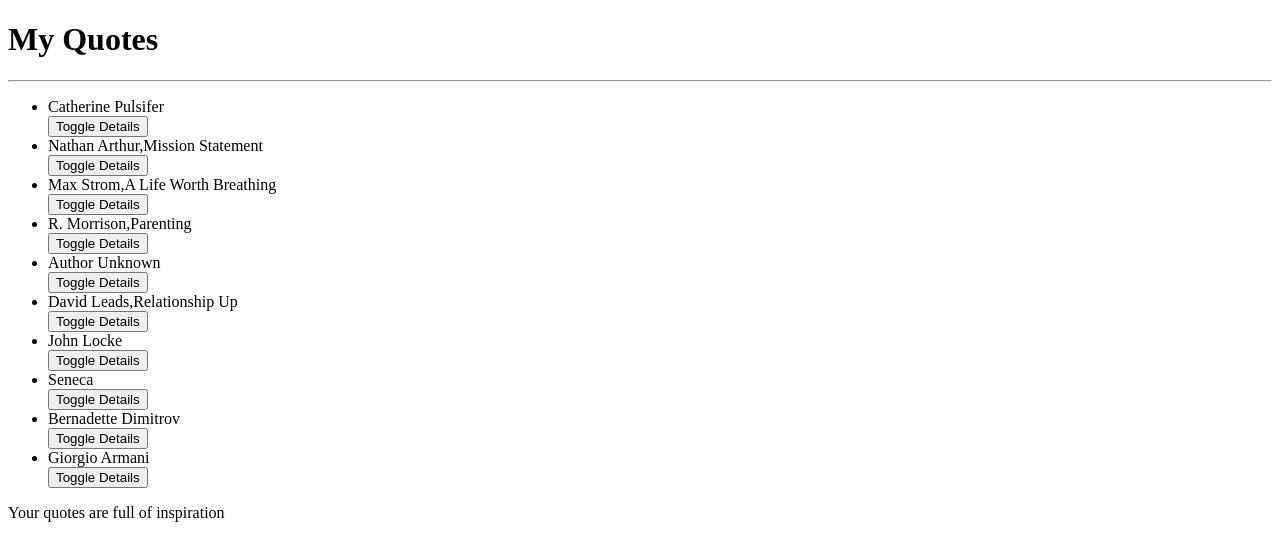
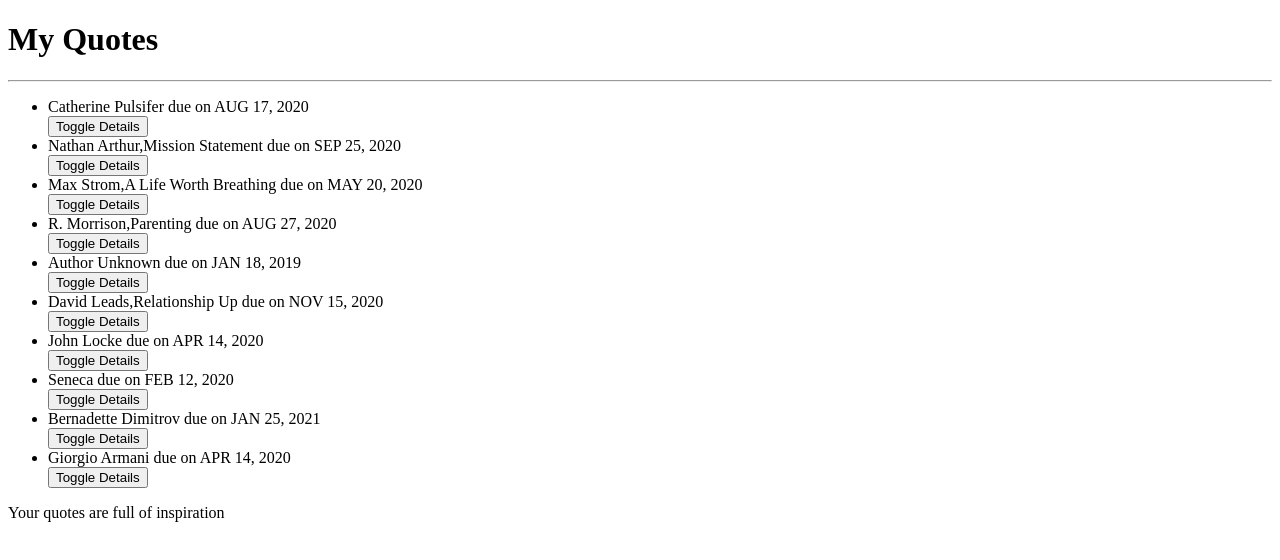
Before and after one commit to maggiebarbie1995/newquoteapp, an Angular app in the folder quote/: page / in a window 1280 px wide. Shown: the top 560 px of the page. Built offline with nearby package versions, Linux system fonts and the light colour scheme.

Commit message:
add pipe that takes in data as input and transforms it into the desired output

```diff
--- a/quote/src/app/quote.ts
+++ b/quote/src/app/quote.ts
@@ -1,6 +1,6 @@
 export class Quote {
     showDescription: boolean;
-  constructor(public id: number,public name: string,public description: string){
+  constructor(public id: number,public name: string,public description: string, public completeDate:Date){
     this.showDescription=false;
   }
 }
--- a/quote/src/app/quote/quote.component.html
+++ b/quote/src/app/quote/quote.component.html
@@ -3,7 +3,7 @@
     <hr>
     <ul>
         <div *ngFor='let quote of quotes;let i = index'>
-            <li appStrikethrough>{{quote.name}}</li>
+            <li appStrikethrough>{{quote.name}} due on {{quote.completeDate|date|uppercase}}</li>
             <button (click)='toggleDetails(i)'>Toggle Details</button>
             <app-quote-detail *ngIf='quote.showDescription' [quote]='quote' (isComplete)='completeQuote($event,i)'></app-quote-detail>
           </div>
--- a/quote/src/app/quote/quote.component.ts
+++ b/quote/src/app/quote/quote.component.ts
@@ -8,16 +8,16 @@ import { Quote } from '../quote';
 export class QuoteComponent implements OnInit {
 
   quotes:Quote[] = [
-    new Quote(1,'Catherine Pulsifer','What you have accomplished in the past is a much stronger example than talking about what you are capable of doing in the future. Actions do speak louder than words!'),
-    new Quote(2,'Nathan Arthur,Mission Statement','Draw inspiration from other peoples lives The inspiring example of the people you admire is a great place to start with.'),
-    new Quote(3,'Max Strom,A Life Worth Breathing','May we all become teachers of peace, and teach in the only way possible: by example.'),
-    new Quote(4,'R. Morrison,Parenting','Around the age of one your child begins to imitate you with intent, they actively observe how you behave and seek clues in order to determine how they themselves should behave - thats a lot of pressure on you!'),
-    new Quote(5,'Author Unknown','Be careful how you live; you may be the only Bible some people ever read.'),
-    new Quote(6,'David Leads,Relationship Up','One of the best ways to teach a child anything is by doing it yourself. Leading by example requires no scolding or complicated instructions. Your child will see what you do and copy it.'),
-    new Quote(7,'John Locke','Manners are rather to be learnt by example than by rules.'),
-    new Quote(8,'Seneca','It is difficult to bring people to goodness with lessons, but it is easy to do so by example.'),
-    new Quote(9,'Bernadette Dimitrov','Remember that you cannot truly change anyone else you can only change yourself. You either positively or negatively influence others by your example.'),
-    new Quote(10,'Giorgio Armani','I love things that age well - things that dont date, that stand the test of time and that become living examples of the absolute best.')
+    new Quote(1,'Catherine Pulsifer','What you have accomplished in the past is a much stronger example than talking about what you are capable of doing in the future. Actions do speak louder than words!',new Date(2020,7,17)),
+    new Quote(2,'Nathan Arthur,Mission Statement','Draw inspiration from other peoples lives The inspiring example of the people you admire is a great place to start with', new Date (2020,8,25)),
+    new Quote(3,'Max Strom,A Life Worth Breathing','May we all become teachers of peace, and teach in the only way possible: by example',new Date(2020,4,20)),
+    new Quote(4,'R. Morrison,Parenting','Around the age of one your child begins to imitate you with intent, they actively observe how you behave and seek clues in order to determine how they themselves should behave - thats a lot of pressure on you!',new Date(2020,7,27)),
+    new Quote(5,'Author Unknown','Be careful how you live; you may be the only Bible some people ever read',new Date(2019,0,18)),
+    new Quote(6,'David Leads,Relationship Up','One of the best ways to teach a child anything is by doing it yourself. Leading by example requires no scolding or complicated instructions. Your child will see what you do and copy it',new Date(2020,10,15)),
+    new Quote(7,'John Locke','Manners are rather to be learnt by example than by rules',new Date(2020,3,14)),
+    new Quote(8,'Seneca','It is difficult to bring people to goodness with lessons, but it is easy to do so by example',new Date(2020,1,12)),
+    new Quote(9,'Bernadette Dimitrov','Remember that you cannot truly change anyone else you can only change yourself. You either positively or negatively influence others by your example',new Date(2020,12,25)),
+    new Quote(10,'Giorgio Armani','I love things that age well - things that dont date, that stand the test of time and that become living examples of the absolute best',new Date(2020,3,14))
   ];
 
 
```
